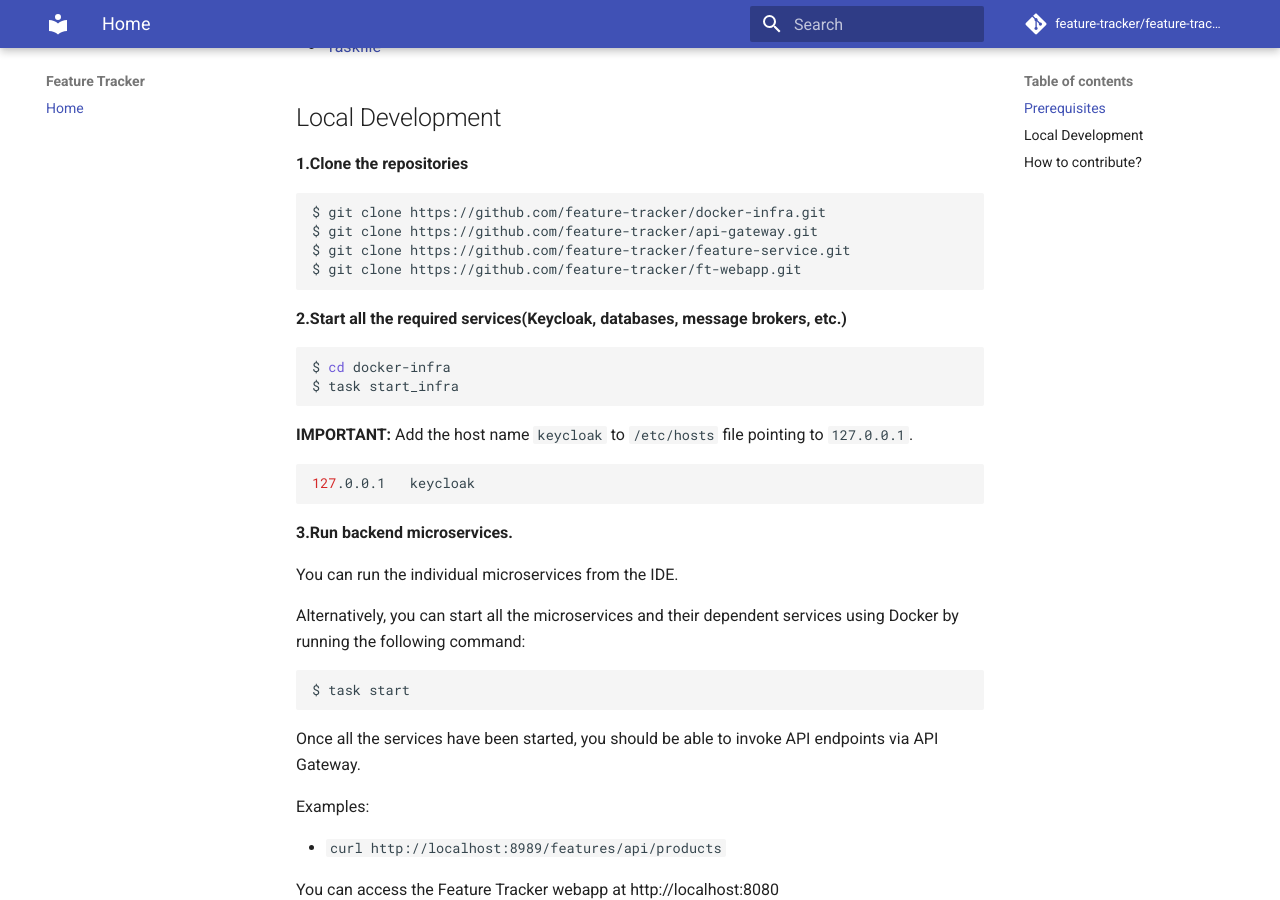
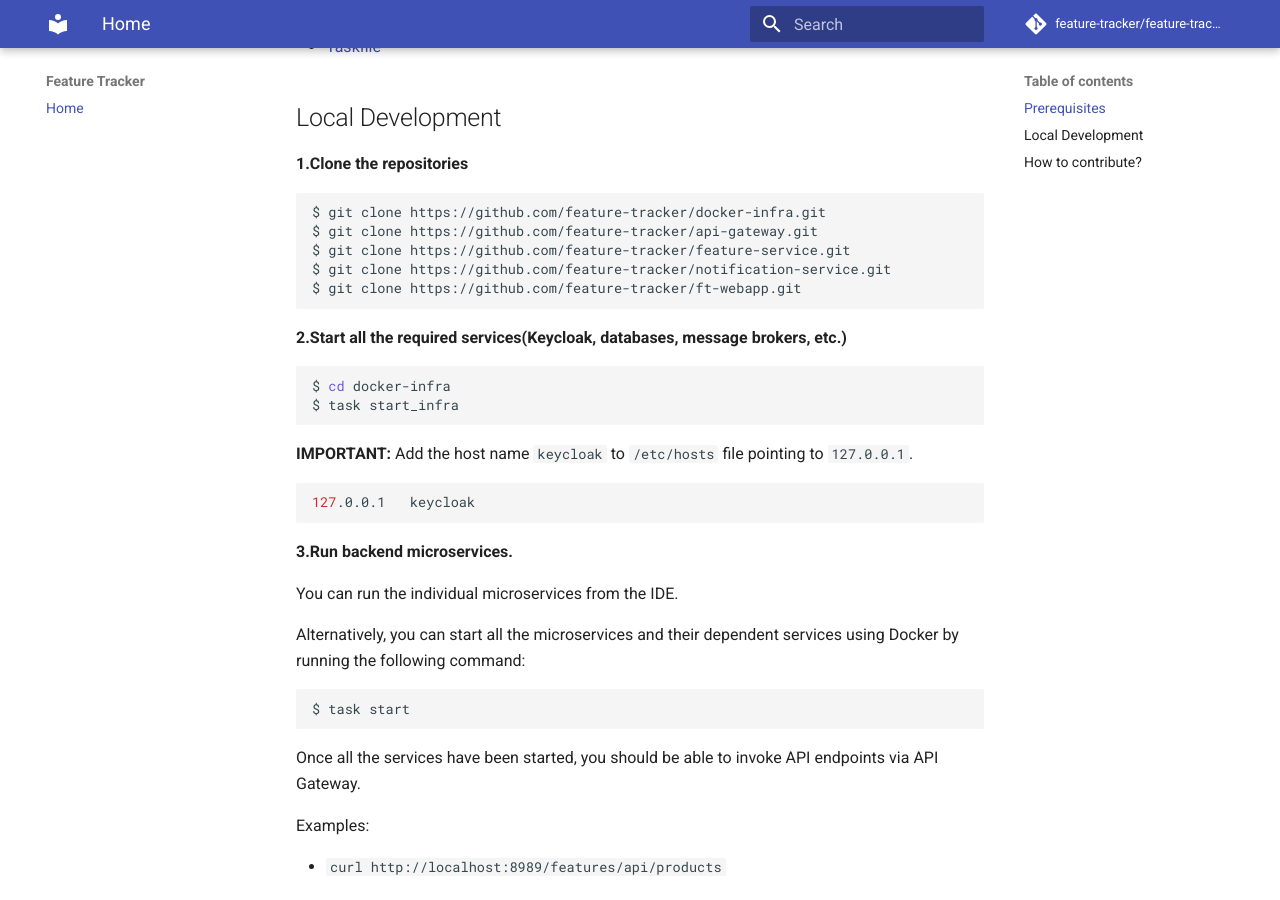
Before and after one commit to feature-tracker/feature-tracker.github.io, an MkDocs documentation site: the page built from docs/index.md, in a window 1280 px wide and 900 px high, scrolled down 481 px. Built offline with MkDocs 1.6.1 and Material for MkDocs 9.7.7, drawn with Linux system fonts in a browser that asks for light colours.

Commit message:
Add notification-service

````diff
--- a/docs/index.md
+++ b/docs/index.md
@@ -20,6 +20,7 @@ You need to install the following software:
 $ git clone https://github.com/feature-tracker/docker-infra.git
 $ git clone https://github.com/feature-tracker/api-gateway.git
 $ git clone https://github.com/feature-tracker/feature-service.git
+$ git clone https://github.com/feature-tracker/notification-service.git
 $ git clone https://github.com/feature-tracker/ft-webapp.git
 ```
 
````
